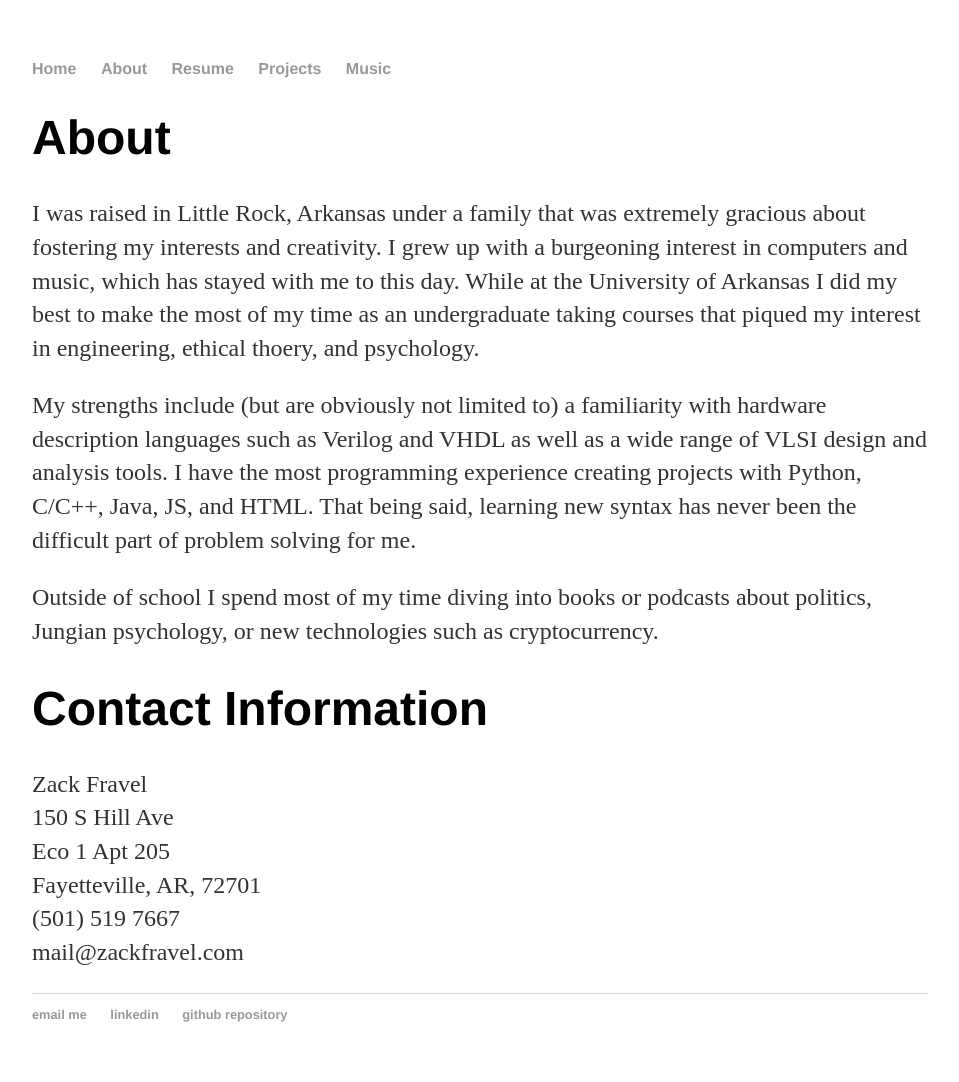
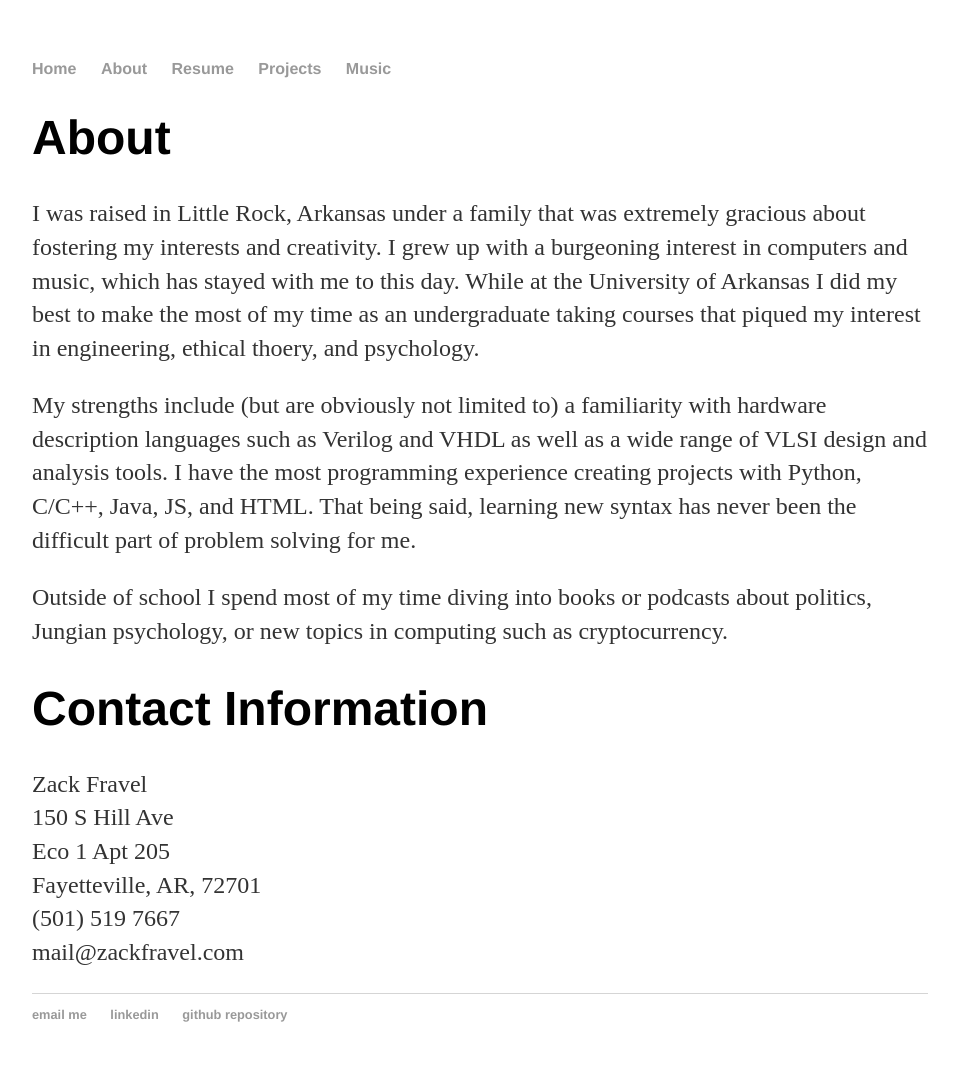
Before and after one commit to zackfravel/zackfravel.github.io, a Jekyll site: the page built from about/index.md, in a window 1280 px wide. Shown: the whole page, without its empty margins (160-1119 px from the left). Built offline with Jekyll 4.4.1, drawn with Linux system fonts in a browser that asks for light colours.

Commit message:
Update index.md

```diff
--- a/about/index.md
+++ b/about/index.md
@@ -7,7 +7,7 @@
 
 My strengths include (but are obviously not limited to) a familiarity with hardware description languages such as Verilog and VHDL as well as a wide range of VLSI design and analysis tools. I have the most programming experience creating projects with Python, C/C++, Java, JS, and HTML. That being said, learning new syntax has never been the difficult part of problem solving for me.
 
-Outside of school I spend most of my time diving into books or podcasts about politics, Jungian psychology, or new technologies such as cryptocurrency.
+Outside of school I spend most of my time diving into books or podcasts about politics, Jungian psychology, or new topics in computing such as cryptocurrency.
 
 # Contact Information
 Zack Fravel
```
